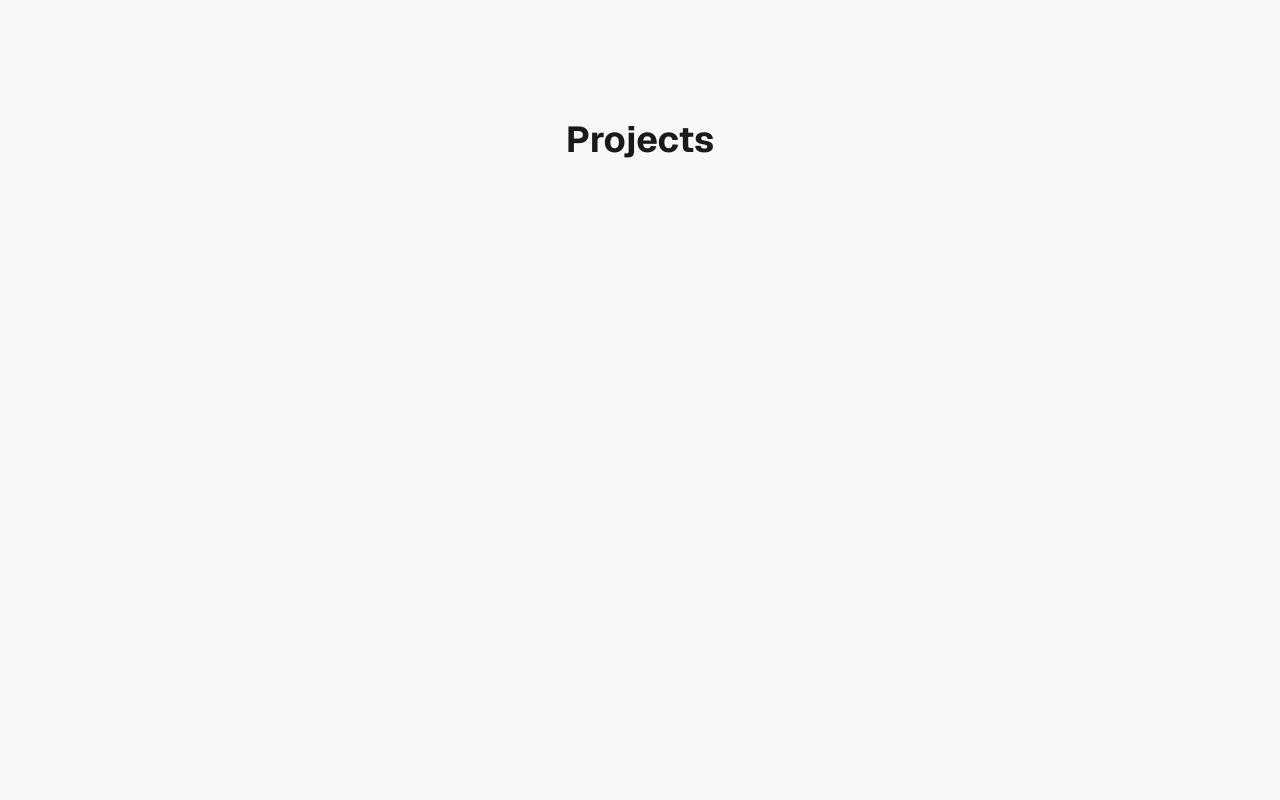
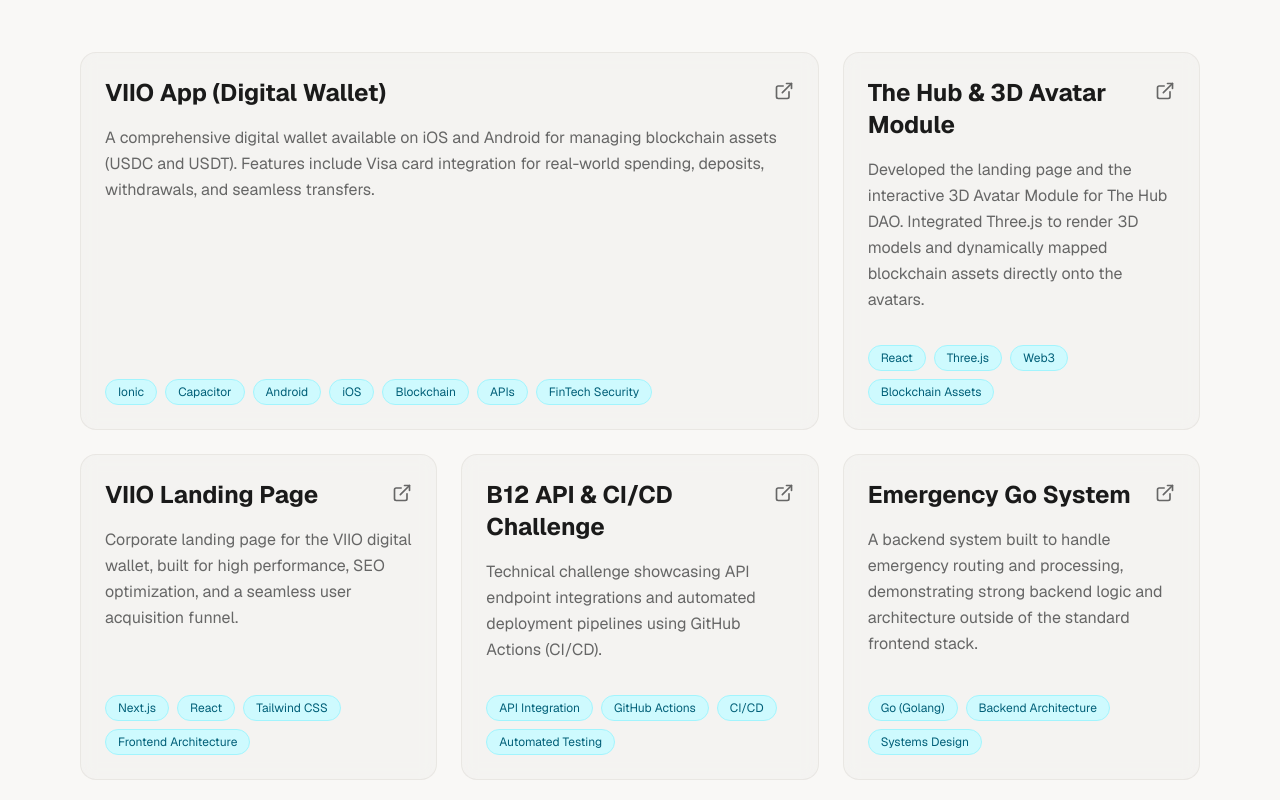
Before and after one commit to andgonzalezcas/portfolio, a Next.js app: page / in a window 1280 px wide. Shown: the part 1060-1860 px from the top of the page. Built offline with nearby package versions, Linux system fonts and the light colour scheme.

Commit message:
feat(app): add projects sections

```diff
--- a/components/sections/projects.section.tsx
+++ b/components/sections/projects.section.tsx
@@ -1,7 +1,48 @@
+"use client";
+
+import { useTranslation } from "react-i18next";
+import { SectionId } from "@/enums/common";
+import { PROJECT_LINKS } from "@/constants/index";
+import ProjectCard from "@/components/ui/cards/project.ui";
+
+interface Project {
+    title: string;
+    description: string;
+    tags: string[];
+}
+
 export default function ProjectsSection() {
+    const { t } = useTranslation("common");
+    const projects = t("projects.items", { returnObjects: true }) as Project[];
+
     return (
-        <section className="min-h-screen flex items-center justify-center">
-            <p className="text-4xl font-bold">Projects</p>
+        <section id={SectionId.PROJECTS} className="py-24 relative overflow-hidden bg-background">
+            <div className="absolute top-0 right-1/4 w-[500px] h-[500px] bg-cyan-500/10 rounded-full blur-[120px] -z-10 pointer-events-none" />
+            <div className="absolute bottom-0 left-1/4 w-[500px] h-[500px] bg-emerald-500/10 rounded-full blur-[120px] -z-10 pointer-events-none" />
+
+            <div className="container px-4 mx-auto max-w-6xl relative z-10">
+                <div className="mb-16 text-center md:text-left">
+                    <h2 className="text-3xl md:text-5xl font-bold bg-clip-text text-transparent bg-linear-to-r from-cyan-600 to-emerald-600 dark:from-cyan-400 dark:to-emerald-400 mb-4 inline-block">
+                        {t("projects.title")}
+                    </h2>
+                    <p className="text-muted-foreground max-w-2xl text-lg leading-relaxed">
+                        {t("projects.description")}
+                    </p>
+                </div>
+
+                <div className="grid grid-cols-1 md:grid-cols-2 lg:grid-cols-3 gap-6 auto-rows-min">
+                    {projects.map((project, index) => (
+                        <ProjectCard
+                            key={index}
+                            title={project.title}
+                            description={project.description}
+                            tags={project.tags}
+                            link={PROJECT_LINKS[index]}
+                            className={index === 0 ? "md:col-span-2 lg:col-span-2" : "md:col-span-1 lg:col-span-1"}
+                        />
+                    ))}
+                </div>
+            </div>
         </section>
     );
 }
--- /dev/null
+++ b/components/ui/cards/project.ui.tsx
@@ -0,0 +1,46 @@
+import { ExternalLink } from "lucide-react";
+
+export interface ProjectCardProps {
+    title: string;
+    description: string;
+    tags: string[];
+    link: string;
+    className?: string;
+}
+
+export default function ProjectCard({ title, description, tags, link, className = "" }: ProjectCardProps) {
+    return (
+        <div
+            className={`group flex flex-col justify-between border border-border/50 rounded-xl overflow-hidden bg-secondary/30 backdrop-blur-sm p-6 hover:-translate-y-2 hover:border-cyan-500/50 hover:shadow-[0_8px_30px_rgb(6,182,212,0.12)] transition-all duration-300 ${className}`}
+        >
+            <div className="flex flex-col gap-4">
+                <a
+                    href={link}
+                    target="_blank"
+                    rel="noopener noreferrer"
+                    className="flex items-start justify-between gap-4"
+                >
+                    <h3 className="text-xl md:text-2xl font-bold text-foreground group-hover:text-cyan-400 transition-colors">
+                        {title}
+                    </h3>
+                    <ExternalLink className="w-5 h-5 text-muted-foreground group-hover:text-cyan-400 shrink-0 transition-colors mt-1" />
+                </a>
+
+                <p className="text-muted-foreground leading-relaxed text-sm md:text-base">
+                    {description}
+                </p>
+            </div>
+
+            <div className="flex flex-wrap gap-2 mt-8">
+                {tags.map((tag, tagIndex) => (
+                    <span
+                        key={tagIndex}
+                        className="px-2 py-1 md:px-3 rounded-full bg-cyan-100 dark:bg-cyan-950/40 text-cyan-800 dark:text-cyan-300 text-xs border border-cyan-200 dark:border-cyan-800/50 hover:bg-cyan-200 dark:hover:bg-cyan-900/50 transition-colors"
+                    >
+                        {tag}
+                    </span>
+                ))}
+            </div>
+        </div>
+    );
+}
--- a/constants/index.ts
+++ b/constants/index.ts
@@ -1,3 +1,11 @@
 export const EXTERNAL_LINKS = {
     LINKEDIN: "https://www.linkedin.com/in/camilo-andres-gonzalez-castro-1a2515237/",
 };
+
+export const PROJECT_LINKS = [
+    "https://play.google.com/store/apps/details?id=me.viio.wallet.app&hl=es_CO",
+    "https://www.thehubdao.xyz/",
+    "https://viio.me/",
+    "https://github.com/andgonzalezcas/b12-challenge",
+    "https://github.com/andgonzalezcas/go_emergency_system"
+];
--- a/lib/i18n/locales/en/common.json
+++ b/lib/i18n/locales/en/common.json
@@ -123,5 +123,63 @@
                 ]
             }
         ]
+    },
+    "projects": {
+        "title": "Featured Projects",
+        "description": "A selection of my most impactful work, spanning from decentralized Web3 applications and cross-platform FinTech wallets to highly resilient backend architectures.",
+        "items": [
+            {
+                "title": "VIIO App (Digital Wallet)",
+                "description": "A comprehensive digital wallet available on iOS and Android for managing blockchain assets (USDC and USDT). Features include Visa card integration for real-world spending, deposits, withdrawals, and seamless transfers.",
+                "tags": [
+                    "Ionic",
+                    "Capacitor",
+                    "Android",
+                    "iOS",
+                    "Blockchain",
+                    "APIs",
+                    "FinTech Security"
+                ]
+            },
+            {
+                "title": "The Hub & 3D Avatar Module",
+                "description": "Developed the landing page and the interactive 3D Avatar Module for The Hub DAO. Integrated Three.js to render 3D models and dynamically mapped blockchain assets directly onto the avatars.",
+                "tags": [
+                    "React",
+                    "Three.js",
+                    "Web3",
+                    "Blockchain Assets"
+                ]
+            },
+            {
+                "title": "VIIO Landing Page",
+                "description": "Corporate landing page for the VIIO digital wallet, built for high performance, SEO optimization, and a seamless user acquisition funnel.",
+                "tags": [
+                    "Next.js",
+                    "React",
+                    "Tailwind CSS",
+                    "Frontend Architecture"
+                ]
+            },
+            {
+                "title": "B12 API & CI/CD Challenge",
+                "description": "Technical challenge showcasing API endpoint integrations and automated deployment pipelines using GitHub Actions (CI/CD).",
+                "tags": [
+                    "API Integration",
+                    "GitHub Actions",
+                    "CI/CD",
+                    "Automated Testing"
+                ]
+            },
+            {
+                "title": "Emergency Go System",
+                "description": "A backend system built to handle emergency routing and processing, demonstrating strong backend logic and architecture outside of the standard frontend stack.",
+                "tags": [
+                    "Go (Golang)",
+                    "Backend Architecture",
+                    "Systems Design"
+                ]
+            }
+        ]
     }
 }
--- a/lib/i18n/locales/es/common.json
+++ b/lib/i18n/locales/es/common.json
@@ -123,5 +123,63 @@
                 ]
             }
         ]
+    },
+    "projects": {
+        "title": "Proyectos Destacados",
+        "description": "Una selección de mi trabajo más impactante, que abarca desde aplicaciones Web3 descentralizadas y billeteras FinTech multiplataforma hasta arquitecturas backend altamente resilientes.",
+        "items": [
+            {
+                "title": "App VIIO (Billetera Digital)",
+                "description": "Una billetera digital integral disponible en iOS y Android para gestionar activos blockchain (USDC y USDT). Las características incluyen integración con tarjeta Visa para gastos en el mundo real, depósitos, retiros y transferencias sin interrupciones.",
+                "tags": [
+                    "Ionic",
+                    "Capacitor",
+                    "Android",
+                    "iOS",
+                    "Blockchain",
+                    "APIs",
+                    "Seguridad FinTech"
+                ]
+            },
+            {
+                "title": "The Hub & Módulo de Avatar 3D",
+                "description": "Desarrollé la landing page y el Módulo de Avatar 3D interactivo para The Hub DAO. Integré Three.js para renderizar modelos 3D y asigné dinámicamente activos blockchain directamente a los avatares.",
+                "tags": [
+                    "React",
+                    "Three.js",
+                    "Web3",
+                    "Activos Blockchain"
+                ]
+            },
+            {
+                "title": "Landing Page de VIIO",
+                "description": "Landing page corporativa para la billetera digital VIIO, construida para alto rendimiento, optimización SEO y un embudo de adquisición de usuarios fluido.",
+                "tags": [
+                    "Next.js",
+                    "React",
+                    "Tailwind CSS",
+                    "Arquitectura Frontend"
+                ]
+            },
+            {
+                "title": "Reto B12 API & CI/CD",
+                "description": "Reto técnico que muestra integraciones de endpoints API y pipelines de despliegue automatizado usando GitHub Actions (CI/CD).",
+                "tags": [
+                    "Integración de APIs",
+                    "GitHub Actions",
+                    "CI/CD",
+                    "Pruebas Automatizadas"
+                ]
+            },
+            {
+                "title": "Sistema de Emergencia en Go",
+                "description": "Un sistema backend construido para manejar el enrutamiento y procesamiento de emergencias, demostrando una sólida lógica y arquitectura de backend fuera del stack frontend estándar.",
+                "tags": [
+                    "Go (Golang)",
+                    "Arquitectura Backend",
+                    "Diseño de Sistemas"
+                ]
+            }
+        ]
     }
 }
```
